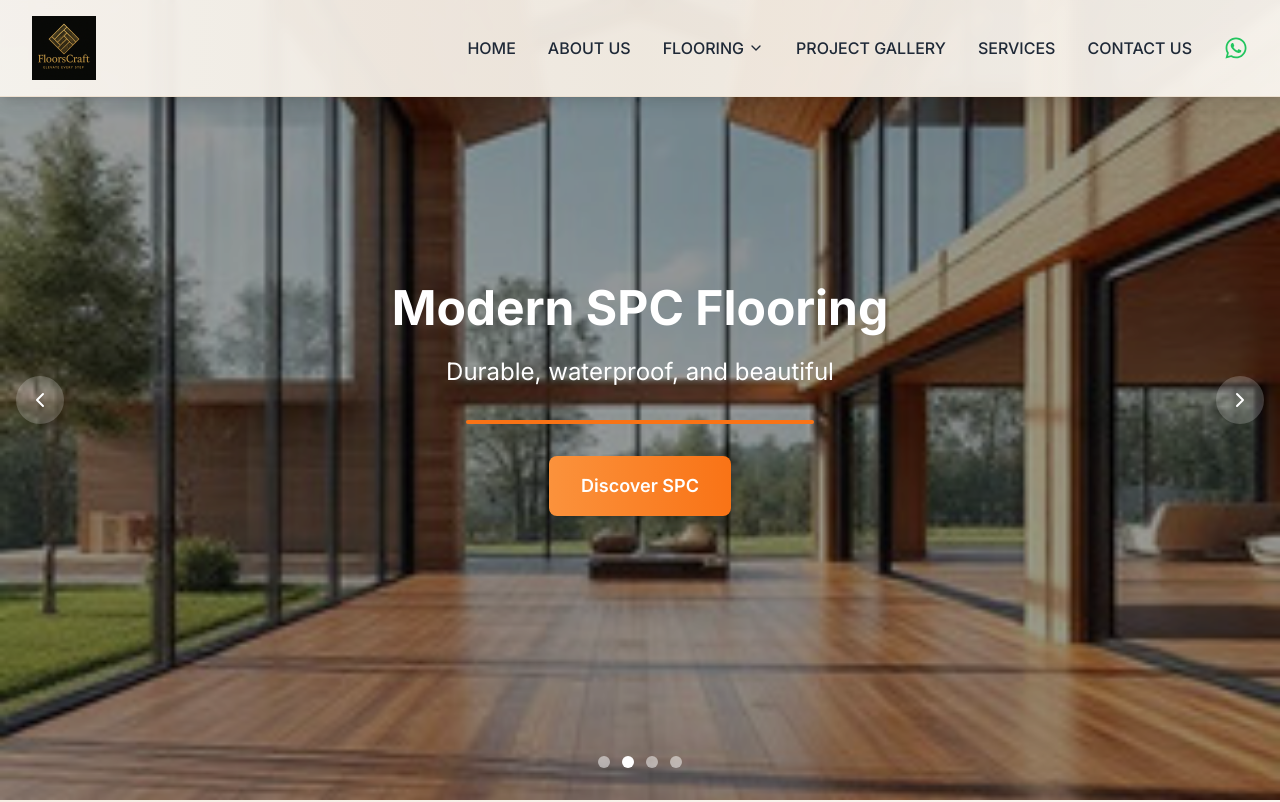
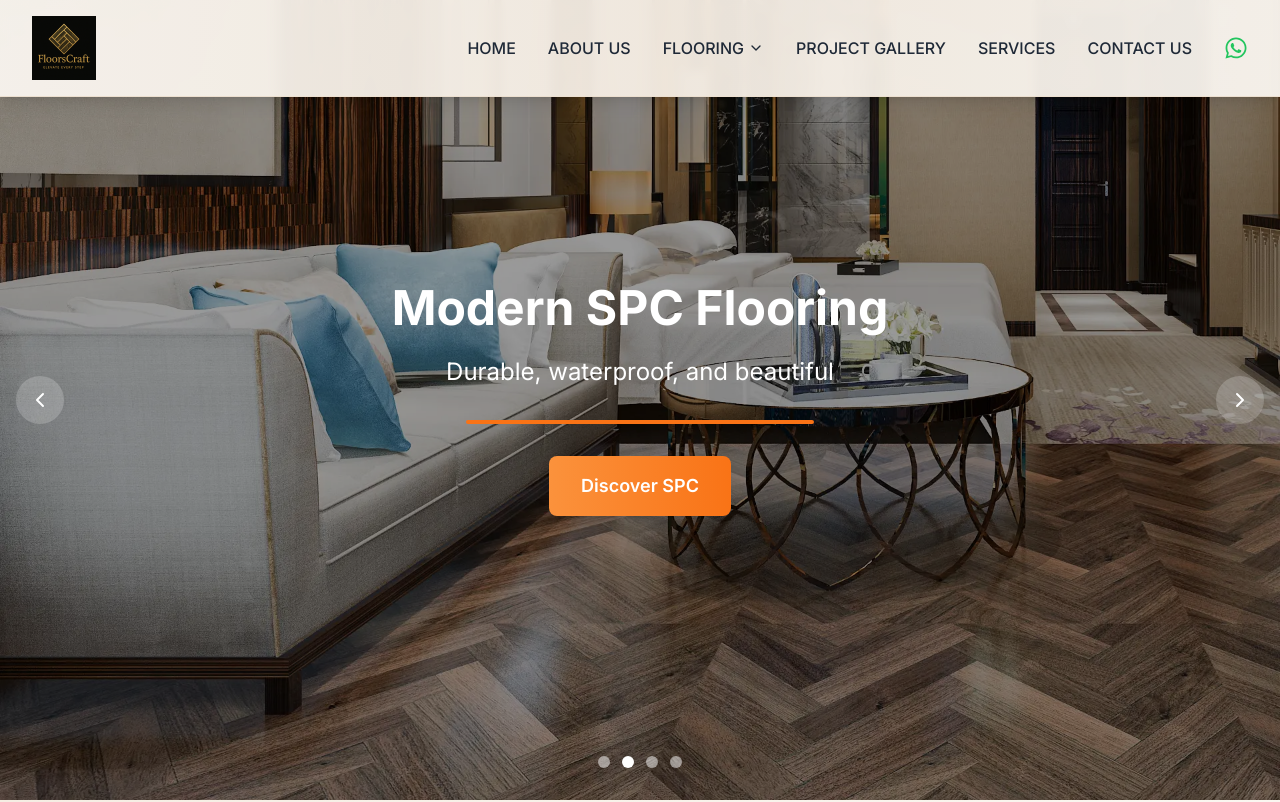
Before and after one commit to parnikaa27/FloorsCraft, a React (Vite) app: page / in a window 1280 px wide. Shown: the top 802 px of the page. Built offline with nearby package versions, Linux system fonts and the light colour scheme.

Commit message:
added images

```diff
--- a/src/components/Hero.tsx
+++ b/src/components/Hero.tsx
@@ -12,19 +12,19 @@ const Hero: React.FC = () => {
       cta: 'Explore Hardwood'
     },
     {
-      image: '/image001.jpg?auto=compress&cs=tinysrgb&w=1920&h=1080&fit=crop',
+      image: '/woodspcflooring3.webp?auto=compress&cs=tinysrgb&w=1920&h=1080&fit=crop',
       title: 'Modern SPC Flooring',
       subtitle: 'Durable, waterproof, and beautiful',
       cta: 'Discover SPC'
     },
     {
-      image: '/image002.jpg?auto=compress&cs=tinysrgb&w=1920&h=1080&fit=crop',
+      image: '/vinyl2.jpg?auto=compress&cs=tinysrgb&w=1920&h=1080&fit=crop',
       title: 'Luxury Vinyl Solutions',
       subtitle: 'Style meets performance in every plank',
       cta: 'View Vinyl'
     },
     {
-      image: 'https://images.pexels.com/photos/1454806/pexels-photo-1454806.jpeg?auto=compress&cs=tinysrgb&w=1920&h=1080&fit=crop',
+      image: '/wpcdecking8.avif?auto=compress&cs=tinysrgb&w=1920&h=1080&fit=crop',
       title: 'WPC Decking & More',
       subtitle: 'Indoor and outdoor solutions for every project',
       cta: 'Explore WPC'
@@ -87,8 +87,7 @@ const Hero: React.FC = () => {
           </div>
         </div>
       </div>
-
-
+py-20 bg-gradient-to-br from-beige-100 via-beige-200 to-beige-100
       {/* Navigation */}
       <button
         onClick={prevSlide}
```
